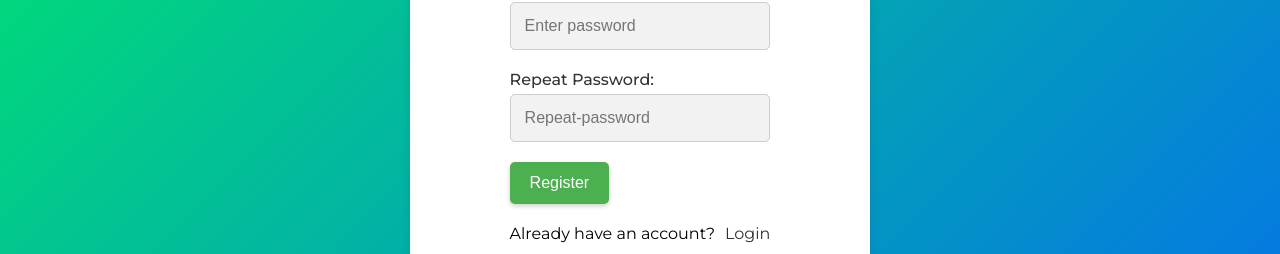
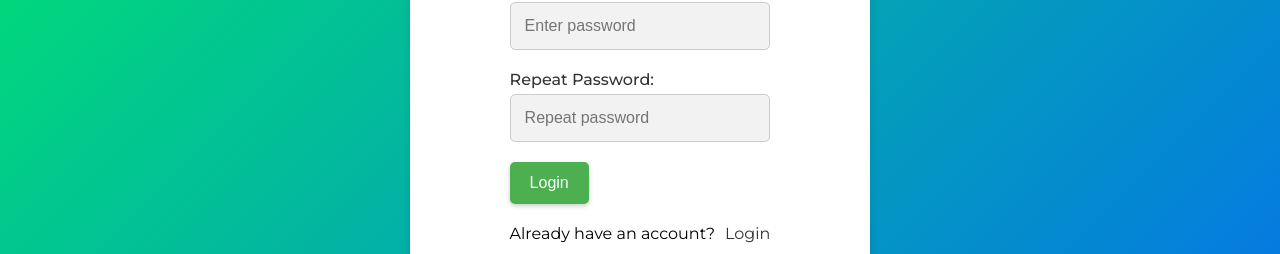
Before and after one commit to harry-olabs/avi-hub, a React (Create React App) app: page / in a window 1280 px wide. Shown: the part 450-704 px from the top of the page. Built offline with nearby package versions, Linux system fonts and the light colour scheme; the HTML template or start-up script is replaced by a standard one.

Commit message:
made changes in the registration page

```diff
--- a/src/components/Button/index.jsx
+++ b/src/components/Button/index.jsx
@@ -1,7 +1,7 @@
 import React from "react";
 import "./Button.css";
 
-const Button = ({ to, text, handleClick }) => {
+const Button = ({ text, handleClick }) => {
   return (
       <button className="custom-btn" onClick={handleClick}>{text}</button>
   );
--- a/src/components/Input/index.jsx
+++ b/src/components/Input/index.jsx
@@ -1,21 +1,22 @@
 import React, { useState } from "react";
 import "./Input.css";
 
-const Input = ({ type, value, onChange, placeholder }) => {
+const Input = ({ type, value, onChange, placeholder, passwordValue }) => {
   const [inputValue, setInputValue] = useState("");
   const [error, setError] = useState("");
 
   const handleChange = (e) => {
     const inputValue = e.target.value;
     setInputValue(inputValue);
-    validation(inputValue);
+    validation(inputValue); // Pass the input value to the validation function
   };
 
   const validation = (inputValue) => {
     if (inputValue === "") {
       setError("");
       onChange("");
-    } else if (type === "email") {
+    } else {
+      if (type === "email") {
         if (!validateEmail(inputValue)) {
           setError("Invalid email format.");
         } else {
@@ -30,11 +31,12 @@ const Input = ({ type, value, onChange, placeholder }) => {
           onChange(inputValue);
         }
       } else if (type === "repeat-password") {
-      if (inputValue !== value) {
+        if (inputValue !== passwordValue) {
           setError("Passwords do not match.");
         } else {
           setError("");
           onChange(inputValue);
+        }
       }
     }
   };
@@ -48,7 +50,7 @@ const Input = ({ type, value, onChange, placeholder }) => {
   return (
     <div className="input">
       <input
-        type={type}
+        type={type === "repeat-password" ? "password" : type}
         value={inputValue}
         onChange={handleChange}
         placeholder={placeholder}
--- a/src/feature/Registration/Registration.module.css
+++ b/src/feature/Registration/Registration.module.css
@@ -14,7 +14,7 @@ body {
 .container {
   max-width: 800px;
   background-color: #fff;
-  padding: 82px;
+  padding: 80px;
   padding-left:100px;
   padding-right:100px;
   border-radius: 10px;
--- a/src/feature/Registration/index.jsx
+++ b/src/feature/Registration/index.jsx
@@ -1,6 +1,6 @@
 import React from "react";
 import styles from "./Registration.module.css";
-import { Link } from "react-router-dom";
+import { Link, useNavigate } from "react-router-dom";
 import logo from "../../images/sniper.png";
 import Button from "../../components/Button";
 import Input from "../../components/Input";
@@ -10,6 +10,7 @@ const Registration = () => {
   const [email, setEmail] = useState("");
   const [password, setPassword] = useState("");
   const [repeat, setRepeat] = useState("");
+  const navigate = useNavigate();
 
   const handleEmailChange = (value) => {
     setEmail(value);
@@ -21,6 +22,11 @@ const Registration = () => {
   const handleRepeatPasswordChange = (value) => {
     setRepeat(value);
   };
+
+  const handleClick = () => {
+    navigate("/dashboard");
+  };
+
   return (
     <div className={styles.container}>
       <div className={styles.container__logo}>
@@ -57,13 +63,14 @@ const Registration = () => {
           </label>
           <Input
             type="repeat-password"
-            placeholder="Repeat-password"
+            placeholder="Repeat password"
             value={repeat}
             onChange={handleRepeatPasswordChange}
+            passwordValue={password}
           />
         </div>
         <div className="form__group">
-          <Button text="Register" />
+          <Button text="Login" handleClick={handleClick} />
         </div>
       </form>
       <div className={styles.register__link}>
```
Lines whose indentation alone changed are shown as unchanged.
